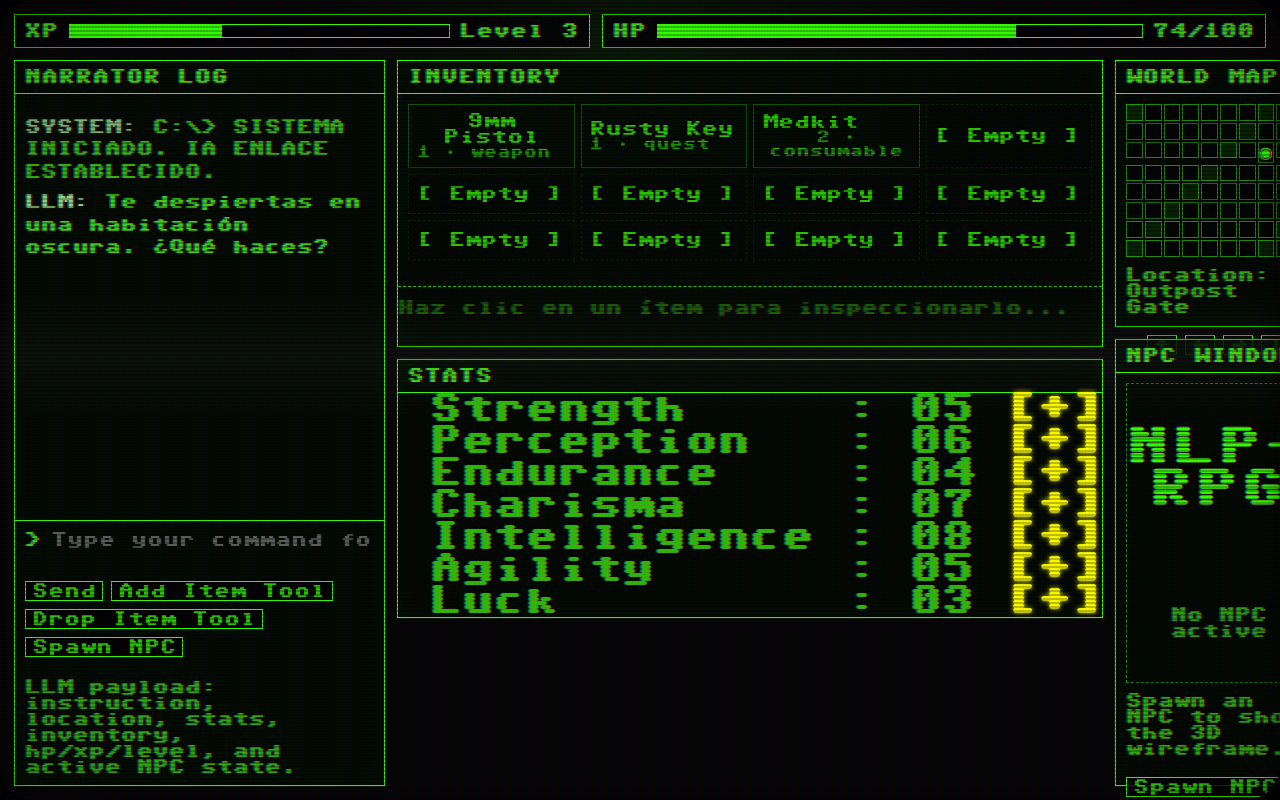
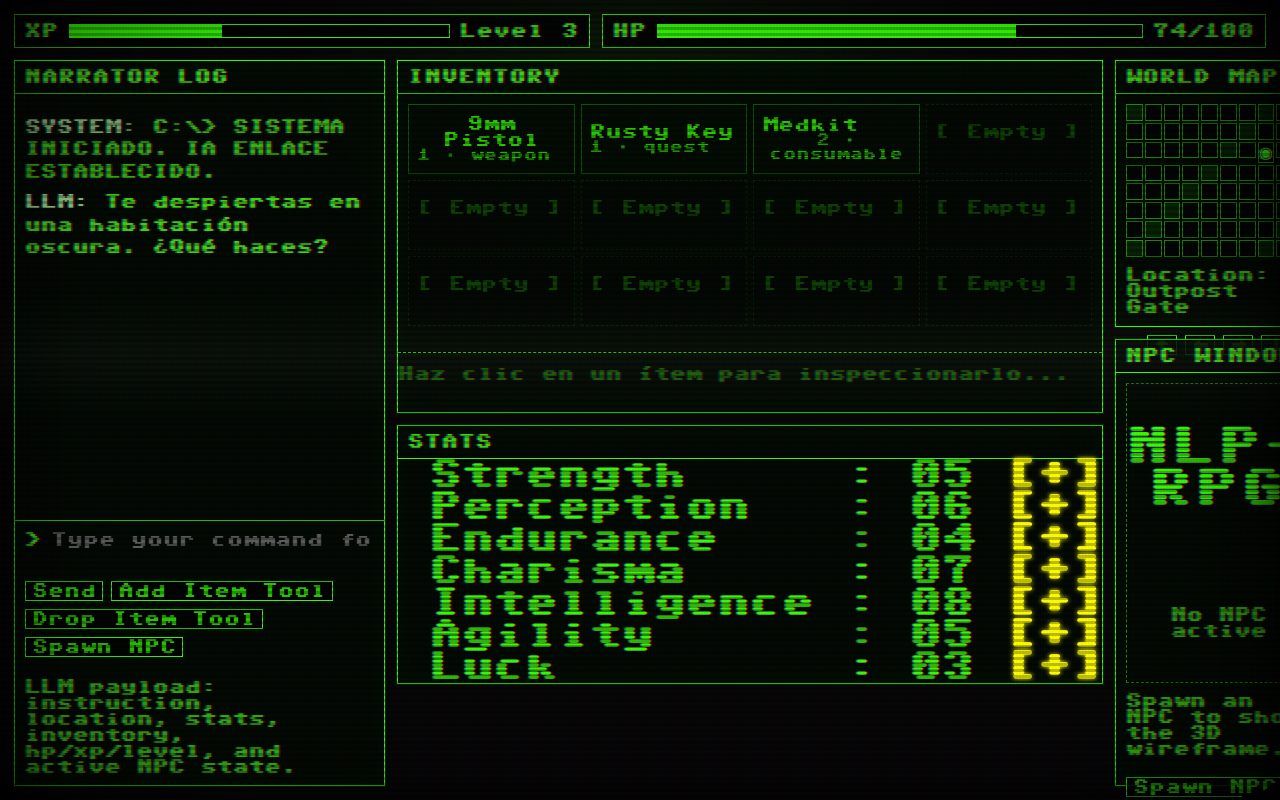
Before and after one commit to VANAFA/NLP-RPG, a React (Vite) app: page / in a window 1280 px wide. Built offline with nearby package versions, Linux system fonts and the light colour scheme.

Commit message:
ok filter ok buttons inventory

```diff
--- a/src/App.tsx
+++ b/src/App.tsx
@@ -298,11 +298,17 @@ return (
                         : item
                           ? 'transparent'
                           : 'rgba(0, 0, 0, 0.3)',
-                      minHeight: '40px', /* Asegura que la caja mantenga su forma aunque no haya texto */
+                      // minHeight: '40px', /* Asegura que la caja mantenga su forma aunque no haya texto */
+                      minHeight: '70px',
                       display: 'flex',
                       flexDirection: 'column',
                       justifyContent: 'center',
-                      padding: '0.5rem'
+                      padding: '0.5rem',
+                      /* ... tus otros estilos ... */
+                      height: '70px', /* <-- LA BALA DE PLATA: Altura estricta para llenos y vacíos */
+                      maxHeight: '70px',
+                      overflow: 'hidden', /* Evita que si un nombre es muy largo, deforme el botón */
+                      /* ... el resto ... */
                     }}
                   >
                     {item ? (
@@ -311,10 +317,12 @@ return (
                         <small style={{ opacity: 0.7, color: '#33ff00' }}>{item.quantity} · {item.kind}</small>
                       </>
                     ) : (
-                      /* Relleno visual opcional para que el hueco no colapse */
-                      <span style={{ display: 'block', color: '#33ff00'}}>[ Empty ]</span>
-                      // <small style={{ opacity: 0.7, color: '#33ff00' }}>{item.quantity} · {item.kind}</small>
-                      // <span style={{opacity: 0.5, color: '#33ff00', fontSize: '0.8rem' }}>[ Empty ]</span>
+                      /* Truco fantasma: Replicamos el DOM exacto para igualar la altura */
+                      <>
+                        <span style={{ display: 'block', color: '#33ff00', opacity: 0.3 }}>[ Empty ]</span>
+                        {/* Este small ocupa espacio físico pero no se ve */}
+                        <small style={{ opacity: 0 }}>-</small>
+                      </>
                     )}
                   </button>
                 );
--- a/src/styles.css
+++ b/src/styles.css
@@ -55,6 +55,7 @@ button:hover {
   height: 100%;
   padding: 14px;
   background: radial-gradient(circle at top, rgba(51, 255, 0, 0.08), transparent 35%), #000;
+  perspective: 1000px; /* Para dar un ligero efecto 3D al contenido */
 }
 
 .scanlines {
@@ -122,6 +123,10 @@ button:hover {
   grid-template-columns: 1.1fr 1fr 0.95fr;
   gap: 12px;
   height: calc(100% - 46px);
+  /* Efecto de ligera inclinación para simular la curvatura del monitor */
+  /* transform: rotateX(2deg) rotateY(-1deg) scale(0.98); */
+  transform-style: preserve-3d;
+  transition: transform 0.1s;
 }
 
 .panel {
@@ -333,45 +338,61 @@ button:hover {
   height: 100vh;
   overflow: hidden;
   background-color: #050505;
-  border-radius: 35px; /* <--- AQUÍ ESTÁ LA CURVATURA DEL MONITOR */
+
+  /* Curvatura elíptica: comprime las esquinas simulando la carcasa del tubo */
+  border-radius: 80px / 25px;
+
+  /* El sangrado de texto que ya tenías */
   text-shadow: 1.5px 0px 1px rgba(255, 0, 0, 0.6), -1.5px 0px 1px rgba(0, 255, 255, 0.6);
 }
 
 /* 2. Capa Frontal: Scanlines finas y máscara RGB */
+/* Scanlines estáticas más gruesas y oscuras */
 .app-shell::before {
   content: " ";
   display: block;
   position: absolute;
-  top: 0;
-  left: 0;
-  bottom: 0;
-  right: 0;
+  top: 0; left: 0; bottom: 0; right: 0;
   background:
-    /* Líneas negras horizontales */
+    /* Cambiamos la opacidad del negro a 0.4 para más contraste */
     linear-gradient(rgba(18, 16, 16, 0) 50%, rgba(0, 0, 0, 0.25) 50%),
-    /* Píxeles RGB verticales (muy sutil) */
     linear-gradient(90deg, rgba(255, 0, 0, 0.06), rgba(0, 255, 0, 0.02), rgba(0, 0, 255, 0.06));
-  background-size: 100% 4px, 3px 100%;
+  /* Aumentamos de 4px a 7px de grosor */
+  background-size: 100% 6px, 3px 100%;
   z-index: 999;
-  /* CRÍTICO: Permite que los clics traspasen este filtro hacia tus botones */
   pointer-events: none;
 }
 
-/* 3. Capa de Curvatura de Pantalla (Viñeta del Tubo) */
+/* Y asegúrate de que tu ::after siga teniendo una sombra interna FUERTE */
 .app-shell::after {
   content: " ";
   display: block;
   position: absolute;
-  top: 0;
-  left: 0;
-  bottom: 0;
-  right: 0;
-  /* Viñeta reducida casi al mínimo, solo oscurece el 15% de los bordes */
-  background: radial-gradient(circle, rgba(0,0,0,0) 80%, rgba(0,0,0,0.15) 100%);
-  /* Sombra interna cortada a la mitad para matar el efecto "sucio" */
-  box-shadow: inset 0 0 20px rgba(0,0,0,0.4);
-  border-radius: 35px; /* <--- Acompaña la curvatura del cristal */
+  top: 0; left: 0; bottom: 0; right: 0;
+  background: radial-gradient(circle, rgba(0,0,0,0) 70%, rgba(0,0,0,0.4) 100%);
+
+  /* Esto es lo que le da "volumen" al tubo de cristal */
+  box-shadow: inset 0 0 50px rgba(0,0,0,0.8);
+
+  border-radius: 80px / 25px; /* Debe coincidir con la carcasa */
   z-index: 1000;
+  pointer-events: none;
+}
+
+/* El haz de refresco del monitor (Fuerte y visible) */
+.scanlines {
+  position: absolute;
+  top: 0; left: 0;
+  width: 100vw;
+  height: 12vh; /* Un haz un poco más grueso */
+  background: linear-gradient(
+    to bottom,
+    rgba(200, 255, 200, 0),
+    rgba(200, 255, 200, 0.25) 50%, /* Luz cruda y más opaca */
+    rgba(200, 255, 200, 0)
+  );
+  z-index: 9999; /* Asegura que pase por encima de absolutamente todo */
+  animation: roll 6s linear infinite;
   pointer-events: none;
 }
 
```
